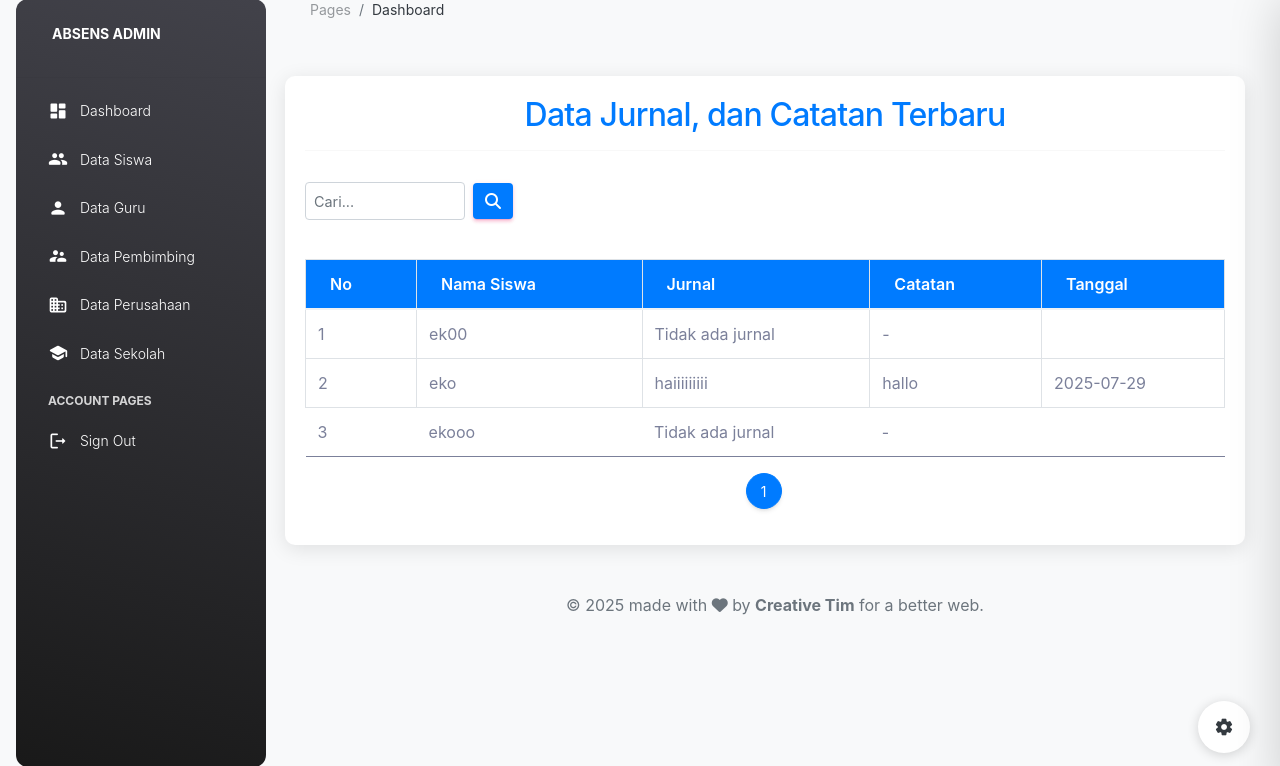
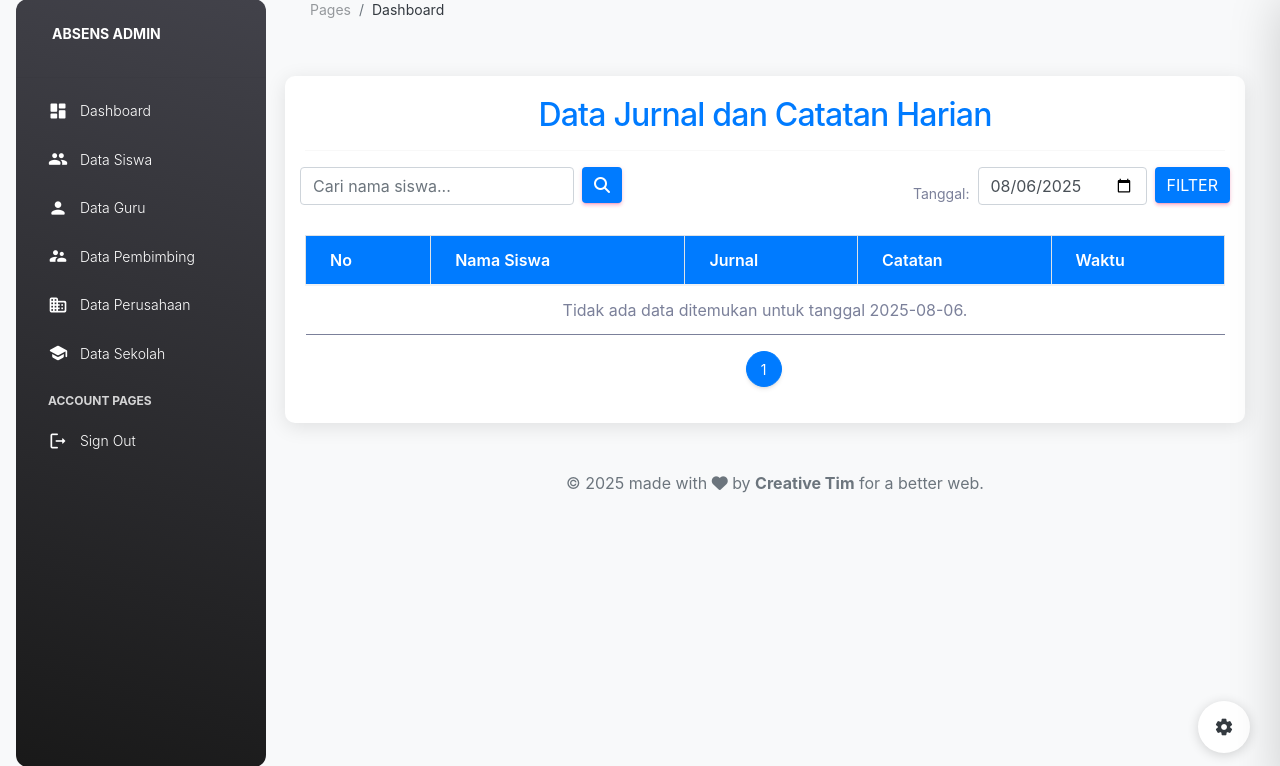
Before and after one commit to Exxon-dev/fitur_absen, a PHP site: page /fitur_absen/index.php?page=catatan in a window 1280 px wide. Shown: the part 17-783 px from the top of the page. Run offline with PHP 8.4, Linux system fonts and the light colour scheme; a user stored in the database is signed in; data comes from the database, SQL or seed files in the repository; some libraries are stand-ins or nearby versions.

Commit message:
memperbaiki dan merubah filter pada halaman pembimbing

```diff
--- a/absensi/pages/catatan/catatan.php
+++ b/absensi/pages/catatan/catatan.php
@@ -1,29 +1,39 @@
 <?php
 include('koneksi.php');
 
-$limit = 10;
+// Mulai session jika belum dimulai
+if (session_status() === PHP_SESSION_NONE) {
+    session_start();
+}
+
+// Pastikan pembimbing sudah login dan memiliki id_perusahaan
+if (!isset($_SESSION['id_pembimbing']) || !isset($_SESSION['id_perusahaan'])) {
+    header("Location: ../sign-in.php");
+    exit();
+}
+
+$id_perusahaan = $_SESSION['id_perusahaan'];
+$tanggal = isset($_GET['tanggal']) ? mysqli_real_escape_string($coneksi, $_GET['tanggal']) : date('Y-m-d');
+$limit = 6;
 $page_no = isset($_GET['page_no']) ? (int)$_GET['page_no'] : 1;
 $offset = ($page_no - 1) * $limit;
 $search = isset($_GET['search']) ? mysqli_real_escape_string($coneksi, $_GET['search']) : '';
 
-// Hitung total data SESUAI query tampilan
+// Hitung total data SESUAI query tampilan dengan filter perusahaan dan tanggal
 $count_sql = "
     SELECT COUNT(*) AS total
     FROM siswa
-    LEFT JOIN (
-        SELECT * FROM jurnal
-        WHERE id_jurnal IN (
-            SELECT MAX(id_jurnal) FROM jurnal GROUP BY id_siswa
+    LEFT JOIN jurnal ON siswa.id_siswa = jurnal.id_siswa
+    LEFT JOIN catatan ON jurnal.id_jurnal = catatan.id_jurnal
+    WHERE siswa.nama_siswa LIKE '%$search%'
+    AND siswa.id_perusahaan = '$id_perusahaan'
+    AND DATE(jurnal.tanggal) = '$tanggal'
+    AND catatan.id_catatan IN (
+        SELECT MAX(id_catatan)
+        FROM catatan
+        WHERE DATE(tanggal) = '$tanggal'
+        GROUP BY id_jurnal
     )
-    ) AS jurnal ON siswa.id_siswa = jurnal.id_siswa
-    LEFT JOIN (
-        SELECT id_jurnal, catatan
-        FROM catatan
-        WHERE id_catatan IN (
-            SELECT MAX(id_catatan) FROM catatan GROUP BY id_jurnal
-        )
-    ) AS c ON jurnal.id_jurnal = c.id_jurnal
-    WHERE siswa.nama_siswa LIKE '%$search%'
 ";
 $count_result = mysqli_query($coneksi, $count_sql);
 $total_rows = mysqli_fetch_assoc($count_result)['total'] ?? 0;
@@ -34,9 +44,8 @@ $total_pages = max(1, ceil($total_rows / $limit));
 <html>
 
 <head>
-    <title>Data Siswa, Jurnal, dan Catatan</title>
+    <title>Data Jurnal dan Catatan Harian</title>
     <link rel="stylesheet" href="https://stackpath.bootstrapcdn.com/bootstrap/4.1.3/css/bootstrap.min.css">
-    <!-- Font Awesome CDN (versi 6.4.0) -->
     <link rel="stylesheet" href="https://cdnjs.cloudflare.com/ajax/libs/font-awesome/6.4.0/css/all.min.css">
     <style>
         .clickable-row {
@@ -79,6 +88,10 @@ $total_pages = max(1, ceil($total_rows / $limit));
             justify-content: center;
         }
 
+        .date-picker {
+            max-width: 200px;
+        }
+
         @media (max-width: 991px) {
             body {
                 padding-left: 0;
@@ -94,24 +107,35 @@ $total_pages = max(1, ceil($total_rows / $limit));
 
 <body>
     <div class="main-container container-custom">
-        <h2 class="text-center text-primary">Data Jurnal, dan Catatan Terbaru</h2>
+        <h2 class="text-center text-primary">Data Jurnal dan Catatan Harian</h2>
         <hr>
 
-        <!-- Pencarian di kanan -->
+        <!-- Form Filter Tanggal -->
         <div class="d-flex justify-content-between flex-wrap align-items-center mb-3">
-            <!-- Tombol Tambah Jurnal (kiri) -->
-            <?php if ($_SESSION['level'] === 'siswa'): ?>
-                <a href="index.php?page=tambahjurnal" class="btn btn-primary mb-2">Tambah Jurnal</a>
-            <?php endif; ?>
-
-            <!-- Form Pencarian (kanan) -->
-            <form method="GET" class="d-flex align-items-center mb-2" action="index.php">
+            <!-- Form Pencarian -->
+            <form method="GET" class="form-inline">
+                <div class="form-row">
                     <input type="hidden" name="page" value="catatan" />
-                <input type="text" name="search" class="form-control me-2" placeholder="Cari..." value="<?= htmlspecialchars($search) ?>" style="max-width: 160px; font-size: 0.9rem; padding: 4px 8px;" />
-                <button type="submit" class="btn btn-primary sm-1 mt-3">
+                    <input type="hidden" name="tanggal" value="<?= htmlspecialchars($tanggal) ?>" />
+                    <input type="text" name="search" class="form-control mr-2" placeholder="Cari nama siswa..." value="<?= htmlspecialchars($search) ?>">
+                    <button type="submit" class="btn btn-primary">
                         <i class="fas fa-search"></i>
                     </button>
+                </div>
             </form>
+
+            <form method="GET" class="form-inline">
+                <input type="hidden" name="page" value="catatan" />
+                <div class="form-row">
+                    <label for="tanggal" class="mr-2">Tanggal:</label>
+                    <input type="date" name="tanggal" class="form-control date-picker" value="<?= htmlspecialchars($tanggal) ?>">
+                    <button type="submit" class="btn btn-primary ml-2">Filter</button>
+                    <?php if ($tanggal != date('Y-m-d')): ?>
+                        <a href="?page=catatan" class="btn btn-secondary ml-2">Hari Ini</a>
+                    <?php endif; ?>
+                </div>
+            </form>
+
         </div>
 
         <div class="table-responsive">
@@ -122,7 +146,7 @@ $total_pages = max(1, ceil($total_rows / $limit));
                         <th>Nama Siswa</th>
                         <th>Jurnal</th>
                         <th>Catatan</th>
-                        <th>Tanggal</th>
+                        <th>Waktu</th>
                     </tr>
                 </thead>
                 <tbody>
@@ -133,26 +157,24 @@ $total_pages = max(1, ceil($total_rows / $limit));
                             siswa.nama_siswa,
                             jurnal.id_jurnal,
                             jurnal.keterangan AS keterangan_jurnal,
-                                c.catatan,
-                                c.tanggal
+                            catatan.catatan,
+                            catatan.tanggal AS waktu_catatan,
+                            jurnal.tanggal AS waktu_jurnal
                         FROM siswa
-                            LEFT JOIN (
-                                SELECT * FROM jurnal
-                                WHERE id_jurnal IN (
-                                    SELECT MAX(id_jurnal) FROM jurnal GROUP BY id_siswa
+                        LEFT JOIN jurnal ON siswa.id_siswa = jurnal.id_siswa
+                        LEFT JOIN catatan ON jurnal.id_jurnal = catatan.id_jurnal
+                        WHERE siswa.nama_siswa LIKE '%$search%'
+                        AND siswa.id_perusahaan = '$id_perusahaan'
+                        AND DATE(jurnal.tanggal) = '$tanggal'
+                        AND catatan.id_catatan IN (
+                            SELECT MAX(id_catatan)
+                            FROM catatan
+                            WHERE DATE(tanggal) = '$tanggal'
+                            GROUP BY id_jurnal
                         )
-                            ) AS jurnal ON siswa.id_siswa = jurnal.id_siswa
-                            LEFT JOIN (
-                                SELECT id_jurnal, catatan, tanggal
-                                FROM catatan
-                                WHERE id_catatan IN (
-                                    SELECT MAX(id_catatan) FROM catatan GROUP BY id_jurnal
-                                )
-                            ) AS c ON jurnal.id_jurnal = c.id_jurnal
-                            WHERE siswa.nama_siswa LIKE '%$search%'
                         ORDER BY siswa.nama_siswa ASC
-                            LIMIT $limit OFFSET $offset ";
-
+                        LIMIT $limit OFFSET $offset
+                    ";
 
                     $result = mysqli_query($coneksi, $sql) or die(mysqli_error($coneksi));
 
@@ -162,18 +184,19 @@ $total_pages = max(1, ceil($total_rows / $limit));
                             $id_jurnal = $row['id_jurnal'] ?? 0;
                             $catatan = !empty($row['catatan']) ? $row['catatan'] : '-';
                             $keterangan = !empty($row['keterangan_jurnal']) ? $row['keterangan_jurnal'] : 'Tidak ada jurnal';
+                            $waktu = !empty($row['waktu_catatan']) ? $row['waktu_catatan'] : $row['waktu_jurnal'];
 
                             echo '<tr class="clickable-row" data-href="index.php?page=tambahcatatan&id_jurnal=' . $id_jurnal . '">';
                             echo '<td>' . $no . '</td>';
                             echo '<td>' . htmlspecialchars($row['nama_siswa']) . '</td>';
                             echo '<td>' . htmlspecialchars($keterangan) . '</td>';
                             echo '<td>' . htmlspecialchars($catatan) . '</td>';
-                            echo '<td>' . htmlspecialchars($row['tanggal'] ?? '') . '</td>';
+                            echo '<td>' . htmlspecialchars($waktu) . '</td>';
                             echo '</tr>';
                             $no++;
                         }
                     } else {
-                        echo '<tr><td colspan="4" class="text-center">Tidak ada data ditemukan.</td></tr>';
+                        echo '<tr><td colspan="5" class="text-center">Tidak ada data ditemukan untuk tanggal ' . htmlspecialchars($tanggal) . '.</td></tr>';
                     }
                     ?>
                 </tbody>
@@ -185,19 +208,19 @@ $total_pages = max(1, ceil($total_rows / $limit));
             <ul class="pagination justify-content-center">
                 <?php if ($page_no > 1): ?>
                     <li class="page-item">
-                        <a class="page-link" href="?page=catatan&search=<?= urlencode($search) ?>&page_no=<?= $page_no - 1 ?>">&laquo;</a>
+                        <a class="page-link" href="?page=catatan&tanggal=<?= urlencode($tanggal) ?>&search=<?= urlencode($search) ?>&page_no=<?= $page_no - 1 ?>">&laquo;</a>
                     </li>
                 <?php endif; ?>
 
                 <?php for ($i = 1; $i <= $total_pages; $i++): ?>
                     <li class="page-item <?= ($i == $page_no) ? 'active' : '' ?>">
-                        <a class="page-link" href="?page=catatan&search=<?= urlencode($search) ?>&page_no=<?= $i ?>"><?= $i ?></a>
+                        <a class="page-link" href="?page=catatan&tanggal=<?= urlencode($tanggal) ?>&search=<?= urlencode($search) ?>&page_no=<?= $i ?>"><?= $i ?></a>
                     </li>
                 <?php endfor; ?>
 
                 <?php if ($page_no < $total_pages): ?>
                     <li class="page-item">
-                        <a class="page-link" href="?page=catatan&search=<?= urlencode($search) ?>&page_no=<?= $page_no + 1 ?>">&raquo;</a>
+                        <a class="page-link" href="?page=catatan&tanggal=<?= urlencode($tanggal) ?>&search=<?= urlencode($search) ?>&page_no=<?= $page_no + 1 ?>">&raquo;</a>
                     </li>
                 <?php endif; ?>
             </ul>
@@ -206,70 +229,6 @@ $total_pages = max(1, ceil($total_rows / $limit));
     </div>
 
     <script src="https://cdn.jsdelivr.net/npm/sweetalert2@11"></script>
-
-    <?php
-    // Notifikasi flash message hapus
-    if (isset($_SESSION['flash_hapus']) && $_SESSION['flash_hapus'] == 'sukses') {
-        echo "<script>document.addEventListener('DOMContentLoaded',function(){Swal.fire({icon:'info',title:'Sukses!',text:'Data catatan berhasil dihapus',position:'top',showConfirmButton:false,timer:3000,toast:true});});</script>";
-        unset($_SESSION['flash_hapus']);
-    }
-    ?>
-    <?php
-    if (isset($_SESSION['flash_edit']) && $_SESSION['flash_edit'] == 'sukses') {
-        echo "<script>document.addEventListener('DOMContentLoaded',function(){Swal.fire({icon:'success',title:'Sukses!',text:'Data catatan berhasil di update',position:'top',showConfirmButton:false,timer:3000,toast:true});});</script>";
-        unset($_SESSION['flash_edit']);
-    }
-    ?>
-    <?php
-    // Notifikasi flash message tambah
-    if (isset($_SESSION['flash_tambah']) && $_SESSION['flash_tambah'] == 'sukses') {
-        echo "<script>document.addEventListener('DOMContentLoaded',function(){
-        Swal.fire({
-            icon: 'success',
-            title: 'Sukses!',
-            text: 'Data catatan berhasil ditambahkan',
-            position: 'top',
-            showConfirmButton: false,
-            timer: 3000,
-            toast: true
-        });
-    });</script>";
-        unset($_SESSION['flash_tambah']);
-    }
-
-    // Notifikasi error
-    if (isset($_SESSION['flash_error'])) {
-        echo "<script>document.addEventListener('DOMContentLoaded',function(){
-        Swal.fire({
-            icon: 'error',
-            title: 'Gagal!',
-            text: '" . addslashes($_SESSION['flash_error']) . "',
-            position: 'top',
-            showConfirmButton: false,
-            timer: 3000,
-            toast: true
-        });
-    });</script>";
-        unset($_SESSION['flash_error']);
-    }
-
-    // Notifikasi duplikat
-    if (isset($_SESSION['flash_duplikat'])) {
-        echo "<script>document.addEventListener('DOMContentLoaded',function(){
-        Swal.fire({
-            icon: 'warning',
-            title: 'Peringatan!',
-            text: Catatan sudah terdaftar',
-            position: 'top',
-            showConfirmButton: false,
-            timer: 3000,
-            toast: true
-        });
-    });</script>";
-        unset($_SESSION['flash_duplikat']);
-    }
-    ?>
-
     <script src="https://code.jquery.com/jquery-3.3.1.slim.min.js"></script>
     <script>
         $(document).ready(function() {
--- a/absensi/pages/laporan/laporan2.php
+++ b/absensi/pages/laporan/laporan2.php
@@ -2,7 +2,7 @@
 include('koneksi.php');
 session_start();
 
-$id_pembimbing = $_SESSION['id_pembimbing'] ?? null;
+$id_perusahaan = $_SESSION['id_perusahaan'] ?? null;
 
 // Cek jika belum login
 if (!isset($_SESSION['id_pembimbing'])) {
@@ -13,7 +13,7 @@ if (!isset($_SESSION['id_pembimbing'])) {
 // Ambil data siswa (dengan atau tanpa pencarian)
 $search = $_GET['search'] ?? '';
 $query = "SELECT id_siswa, nama_siswa FROM siswa
-          WHERE id_pembimbing = '$id_pembimbing'
+          WHERE id_perusahaan = '$id_perusahaan'
           AND nama_siswa LIKE '%$search%'";
 $result = mysqli_query($coneksi, $query);
 
--- a/absensi/pages/rekap_ip.php
+++ b/absensi/pages/rekap_ip.php
@@ -5,7 +5,7 @@ include('koneksi.php');
 error_reporting(E_ALL);
 ini_set('display_errors', 1);
 
-if (!isset($_SESSION['id_pembimbing'])) {
+if (!isset($_SESSION['id_perusahaan'])) {
     header("Location: ../sign-in.php");
     exit();
 }
@@ -14,7 +14,7 @@ if (!isset($_SESSION['id_pembimbing'])) {
 date_default_timezone_set('Asia/Jakarta');
 
 $tanggal = date('Y-m-d');
-$id_pembimbing = $_SESSION['id_pembimbing'];
+$id_perusahaan = $_SESSION['id_perusahaan'];
 
 // Modified query to only show students supervised by this pembimbing
 $query = mysqli_query($coneksi, "
@@ -23,7 +23,7 @@ $query = mysqli_query($coneksi, "
     FROM absen a
     INNER JOIN siswa s ON a.id_siswa = s.id_siswa
     WHERE a.tanggal = '$tanggal'
-    AND s.id_pembimbing = '$id_pembimbing'
+    AND s.id_perusahaan = '$id_perusahaan'
     ORDER BY a.jam_masuk ASC
 ");
 
--- a/absensi/pages/sekolah/profile_sekolah.php
+++ b/absensi/pages/sekolah/profile_sekolah.php
@@ -80,7 +80,7 @@
             // Handle logo$logo_sekolah upload
             $logo_sekolah = $data['logo_sekolah'];
             if (!empty($_FILES['logo_sekolah']['name'])) {
-                $target_dir = "uploads/";
+                $target_dir = "../uploads/";
                 if (!file_exists($target_dir)) mkdir($target_dir, 0777, true);
                 $filename = time() . '_' . basename($_FILES["logo_sekolah"]["name"]);
                 $target_file = $target_dir . $filename;
--- a/absensi/pages/siswa/siswa.php
+++ b/absensi/pages/siswa/siswa.php
@@ -32,6 +32,10 @@ include('koneksi.php');
             border-radius: 10px;
             padding: 20px;
             box-shadow: 0 4px 20px rgba(0, 0, 0, 0.1);
+        }
+
+        .table-responsive {
+            margin-top: 20px;
         }
 
         h2 {
@@ -70,6 +74,7 @@ include('koneksi.php');
         <div class="table-responsive">
             <table class="table table-hover table-bordered">
                 <thead class="table-light">
+                    <tr>
                         <th>No</th>
                         <th>NISN</th>
                         <th>Nama</th>
```
Also changed, not shown: absensi/pages/admin_rekap_absen.php (+4 -4 lines), absensi/pages/pembimbing/dashboard_pembimbing.php (+84 -69 lines), absensi/pages/perusahaan/tambahperusahaan.php (+1 -39 lines), uploads/1754540150_logo_smkntbk.png (added), uploads/1754540246_logo_smkn2.png (added). Lines whose indentation alone changed are shown as unchanged.
